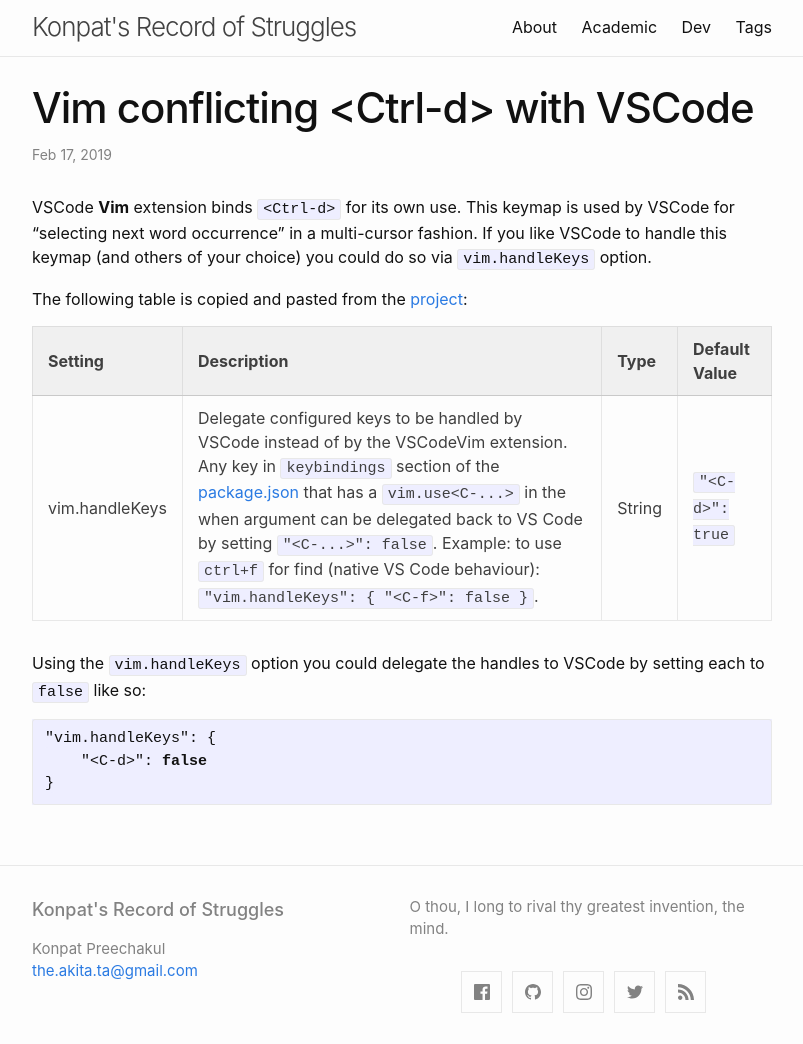
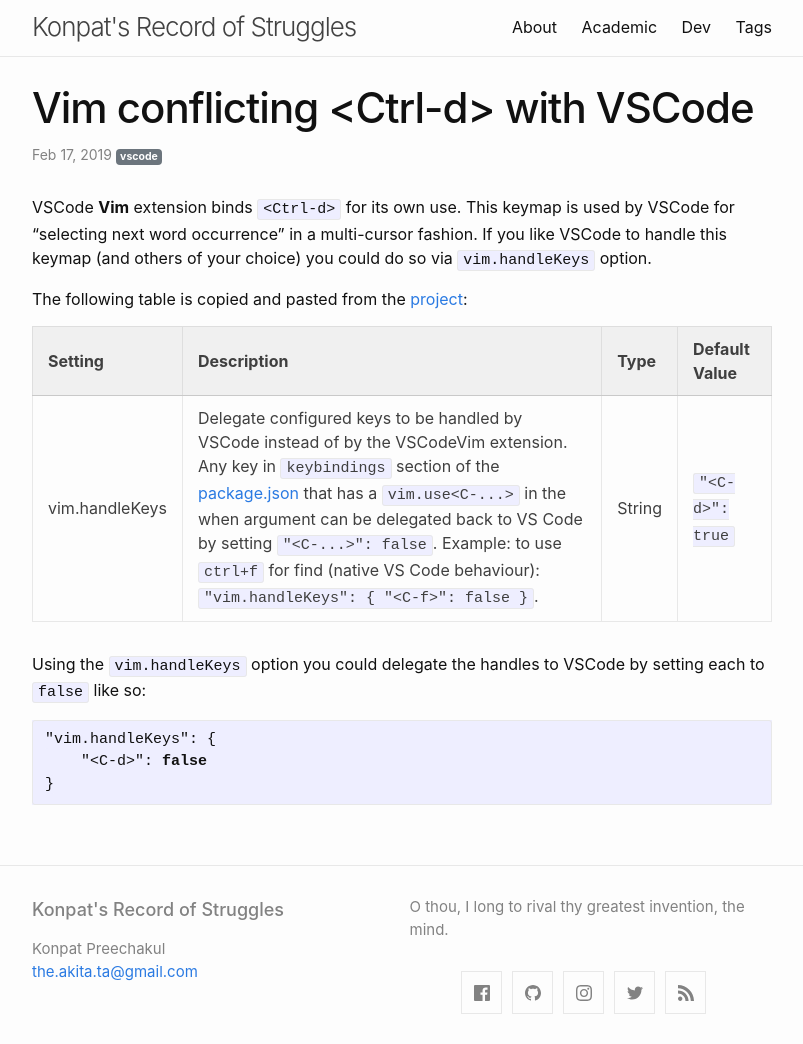
Before and after one commit to phizaz/test-ci, a Jekyll site: the page built from _posts/2019-02-17-vim-conflicting-ctrl-d-with-vscode.md, in a window 1280 px wide. Shown: the whole page, without its empty margins (238-1041 px from the left). Built offline with Jekyll 4.4.1, drawn with Linux system fonts in a browser that asks for light colours.

Commit message:
- small post update

```diff
--- a/_posts/2019-02-17-vim-conflicting-ctrl-d-with-vscode.md
+++ b/_posts/2019-02-17-vim-conflicting-ctrl-d-with-vscode.md
@@ -1,6 +1,8 @@
 ---
 layout: post
 title: Vim conflicting <Ctrl-d> with VSCode
+categories: dev
+tags: vscode
 ---
 
 VSCode **Vim** extension binds `<Ctrl-d>` for its own use. This keymap is used by VSCode for "selecting next word occurrence" in a multi-cursor fashion. If you like VSCode to handle this keymap (and others of your choice) you could do so via `vim.handleKeys` option.
```
